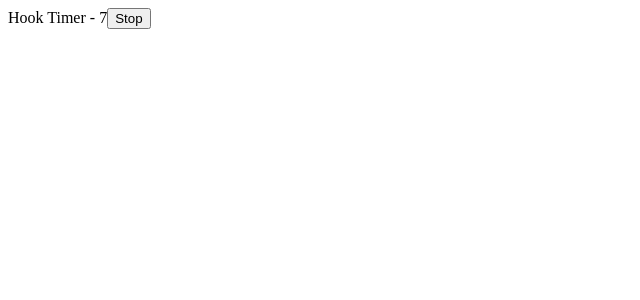
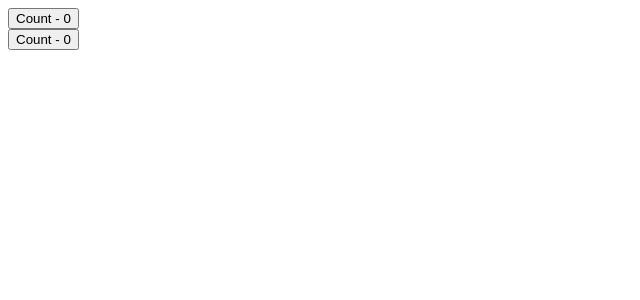
Before and after one commit to subham07-t/Tech-Stack-Sandbox, a React (Vite) app in the folder React/: page / in a window 1280 px wide. Shown: the top 300 px of the page, without its empty margins (0-640 px from the left). Built offline with nearby package versions, Linux system fonts and the light colour scheme.

Commit message:
custom Hook

```diff
--- /dev/null
+++ b/React/components/customHook/DocTitleOne.jsx
@@ -0,0 +1,14 @@
+import React, { useState } from "react";
+import useDocumentTitle from "./useDocumentTitle";
+
+const DocTitleOne = () => {
+  const [count, setCount] = useState(0);
+  useDocumentTitle(count);
+  return (
+    <div>
+      <button onClick={() => setCount(count + 1)}>Count - {count}</button>
+    </div>
+  );
+};
+
+export default DocTitleOne;
--- /dev/null
+++ b/React/components/customHook/DocTitleTwo.jsx
@@ -0,0 +1,14 @@
+import React, { useState } from "react";
+import useDocumentTitle from "./useDocumentTitle";
+
+const DocTitleTwo = () => {
+  const [count, setCount] = useState(0);
+  useDocumentTitle(count);
+  return (
+    <div>
+      <button onClick={() => setCount(count + 1)}>Count - {count}</button>
+    </div>
+  );
+};
+
+export default DocTitleTwo;
--- /dev/null
+++ b/React/components/customHook/useDocumentTitle.jsx
@@ -0,0 +1,9 @@
+import { useEffect } from "react";
+
+function useDocumentTitle(count) {
+  useEffect(() => {
+    document.title = `Count ${count}`;
+  }, [count]);
+}
+
+export default useDocumentTitle;
--- a/React/src/App.jsx
+++ b/React/src/App.jsx
@@ -11,6 +11,8 @@
 import ParentComponent from "../components/useCallbackHook/ParentComponent";
 import FocusInput from "../components/useRefHook/FocusInput";
 import HookTimer from "../components/useRefHook/HookTimer";
+import DocTitleOne from "../components/customHook/DocTitleOne";
+import DocTitleTwo from "../components/customHook/DocTitleTwo";
 
 const App = () => {
   return (
@@ -25,7 +27,9 @@
       {/* <Root /> */}
       {/* <ParentComponent /> */}
       {/* <FocusInput /> */}
-      <HookTimer />
+      {/* <HookTimer /> */}
+      <DocTitleOne />
+      <DocTitleTwo />
     </div>
   );
 };
```
